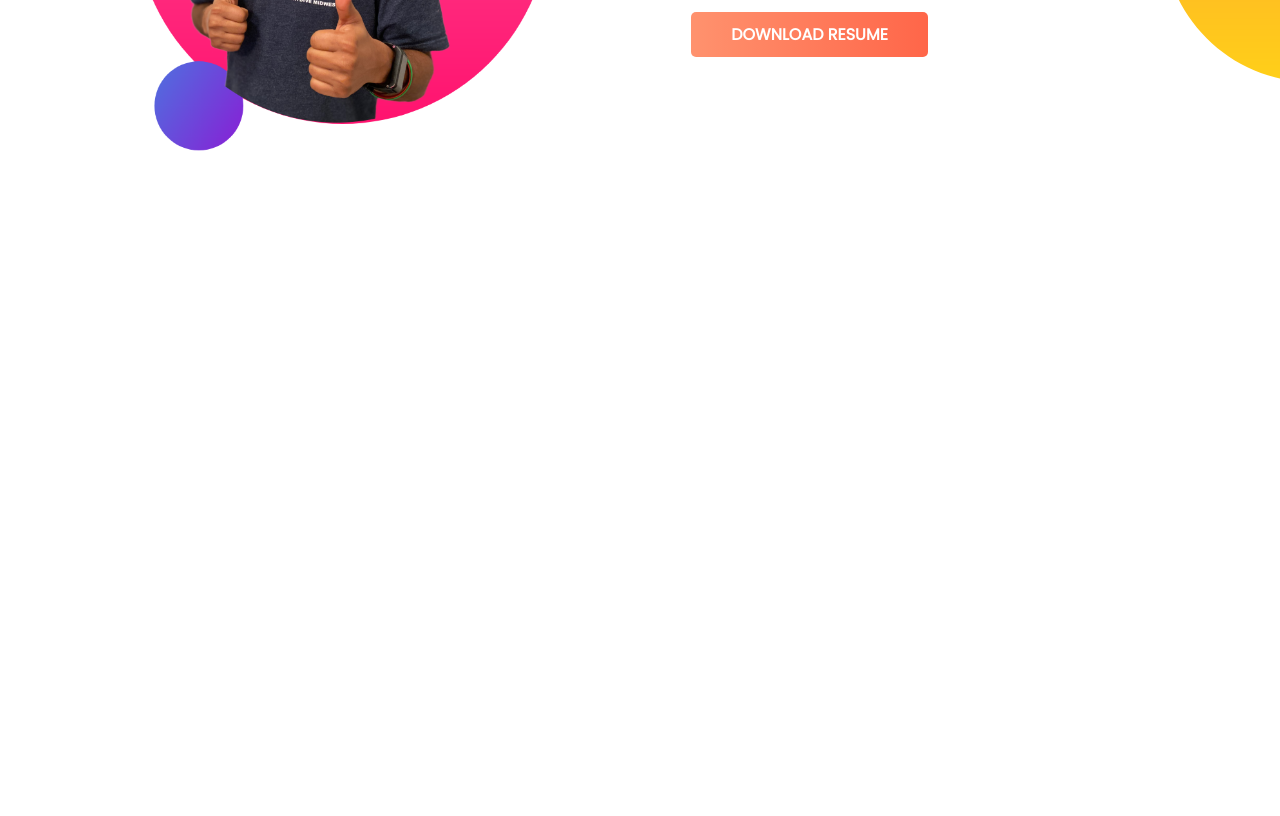
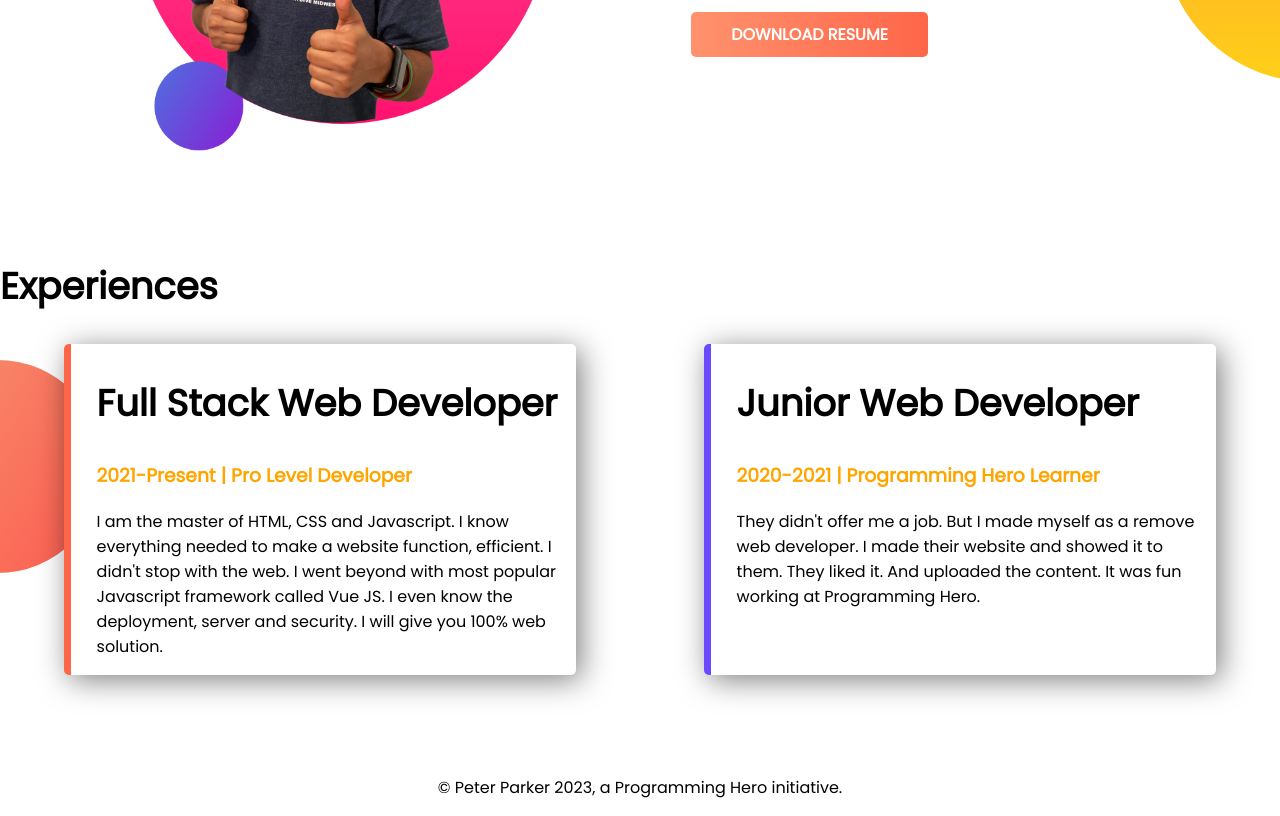
Before and after one commit to pulok-thedeveloper/My-Portfolio, a plain HTML site: page index.html in a window 1280 px wide. Shown: the part 891-1707 px from the top of the page. Before the commit the page ends 1149 px from the top, so only its background shows below. Drawn offline with Linux system fonts and the light colour scheme.

Commit message:
complete

```diff
--- a/index.html
+++ b/index.html
@@ -13,14 +13,14 @@
 <body>
     <section class="welcome">
         <div id="welcome">
-            <div class="wel-text">
+            <div class="wel-text half-width">
                 <h1>Welcome To</h1>
                 <h1><span class="dd">Developer Dude</span> World</h1>
                 <h3>Build Climber and Train Stopper</h3>
                 <p>You might saw me jumping, climbing buildings, and stopping trains. But nobody pays me a dime for that work. That's why I am learning and mastering web development. I will not stop until I become the Web Development Hero.</p>
                 <a class="hire-btn" target="_blank" href="https://pulok-thedeveloper.github.io/My-Portfolio/">Hire me</a>
             </div>
-            <div class="my-pic">
+            <div class="my-pic half-width">
                 <img src="/Media/my-bg.png" alt="">
             </div>
         </div>
@@ -28,10 +28,10 @@
 
     <section class="dream-big">
         <div id="dream-big">
-            <div class="my-pic">
+            <div class="my-pic half-width">
                 <img src="/Media/jhankar2.png" alt="">
             </div>
-            <div class="dream-text">
+            <div class="dream-text half-width">
                 <h1>Dream Big</h1>
                 <h3>Become a web developer</h3>
                 <p>I already learned the basic HTML and CSS. I can build any simple website. I can even teach my grandma how to make simple website. My goal is to build 3 websites and learn advanced topics.</p>
@@ -40,5 +40,25 @@
         </div>
     </section>
 
+    <section class="experience">
+        <h1>Experiences</h1>
+        <div class="container">
+            <div class="full-stack box">
+                <h1>Full Stack Web Developer</h1>
+                <h3>2021-Present | Pro Level Developer</h3>
+                <p>I am the master of HTML, CSS and Javascript. I know everything needed to make a website function, efficient. I didn't stop with the web. I went beyond with most popular Javascript framework called Vue JS. I even know the deployment, server and security. I will give you 100% web solution.</p>
+            </div>
+
+            <div class="junior-stack box">
+                <h1>Junior Web Developer</h1>
+                <h3>2020-2021 | Programming Hero Learner</h3>
+                <p>They didn't offer me a job. But I made myself as a remove web developer. I made their website and showed it to them. They liked it. And uploaded the content. It was fun working at Programming Hero.</p>
+            </div>
+        </div>
+    </section>
+
+    <footer>
+        <p>© Peter Parker 2023, a Programming Hero initiative.</p>
+    </footer>
 </body>
 </html>
--- a/style.css
+++ b/style.css
@@ -24,7 +24,7 @@ h1 .dd{
     background-repeat: no-repeat;
 }
 
-.wel-text,.my-pic,.dream-text{
+.half-width{
     width: 50%;
     padding-left: 7%;
 }
@@ -58,3 +58,43 @@ h1 .dd{
     color: rgb(100, 100, 100);
     margin-bottom: 15px;
 }
+
+.experience{
+    background-image: url(/Media/exp-bg.png);
+    background-repeat: no-repeat;
+    background-position: left;
+}
+
+.experience .container{
+    display: flex;
+}
+
+.experience .box{
+    width: 40%;
+    margin: 0 5% 0 5%;
+    box-shadow: 5px 5px 30px rgba(0, 0, 0, 0.5);
+    padding-left: 2%;
+    padding-right: 1%;
+    border-radius: 5px;
+    background-color: #fff;
+}
+
+.experience h1{
+    font-size: 2.3rem;
+}
+
+.box h3 {
+    color: #ffa500;
+}
+
+.full-stack{
+    border-left: 7px solid #ff6649;
+}
+
+.junior-stack{
+    border-left: 7px solid #6a49ff;
+}
+
+footer p{
+    text-align: center;
+}
```
